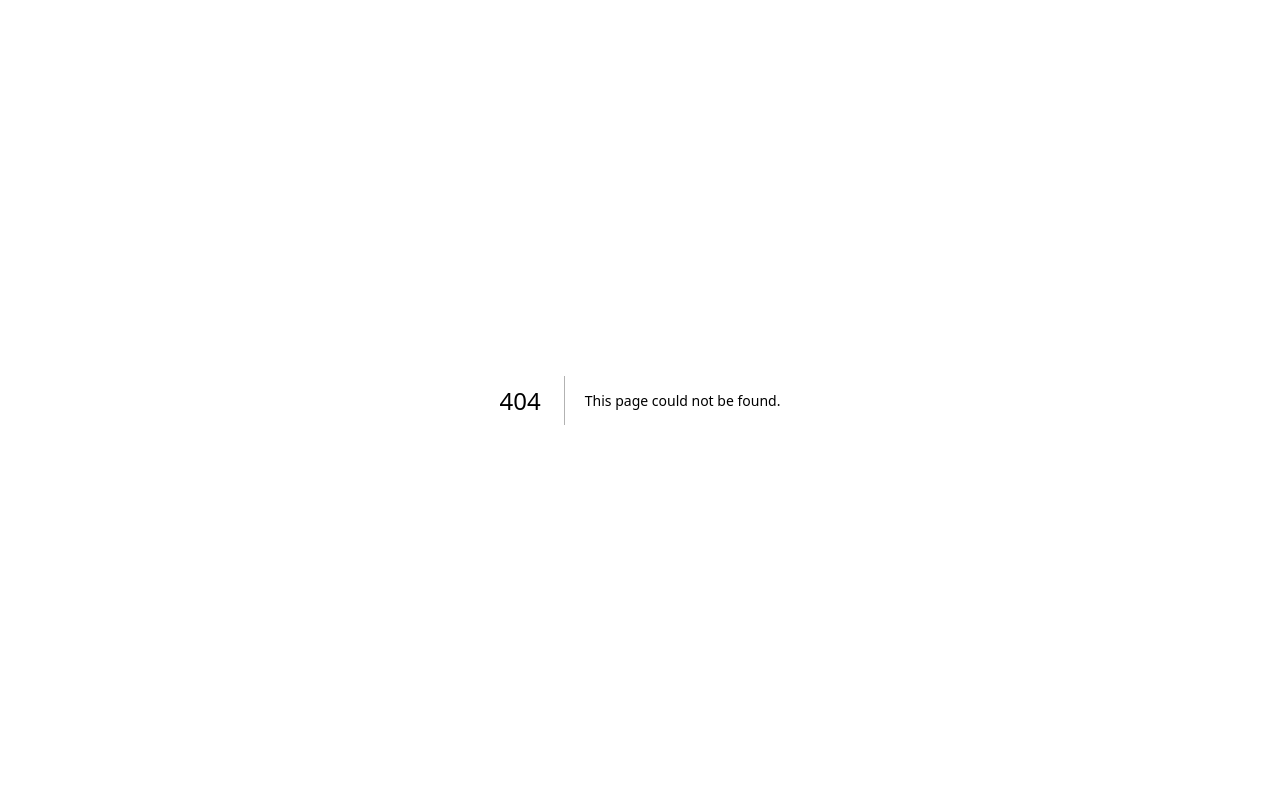
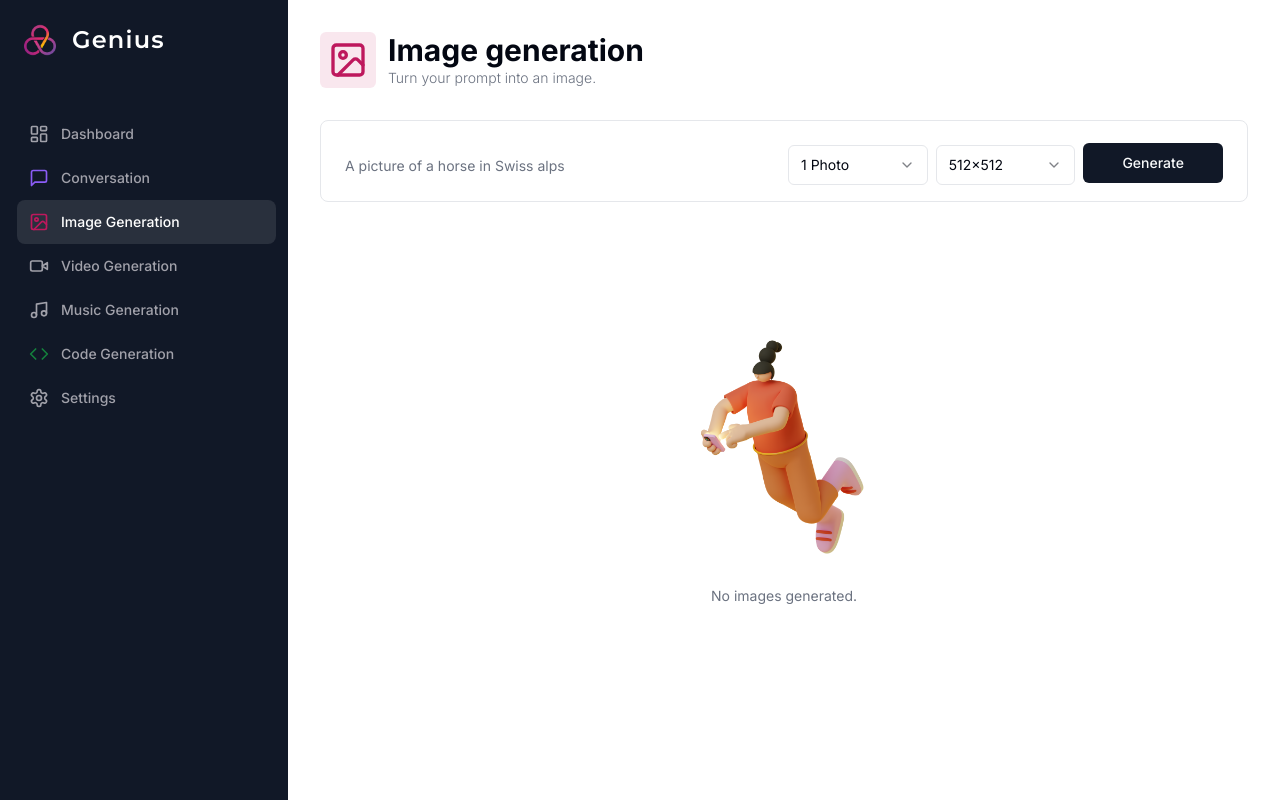
Before and after one commit to alexxtomas/all-ai, a Next.js app: page /image in a window 1280 px wide. Before the commit this address had no page. Built offline with nearby package versions, Linux system fonts and the light colour scheme.

Commit message:
feat: Create and integrate image page

```diff
--- /dev/null
+++ b/app/(dashboard)/(routes)/image/constants.ts
@@ -0,0 +1,37 @@
+export const AMOUNT_OPTIONS = [
+  {
+    value: '1',
+    label: '1 Photo'
+  },
+  {
+    value: '2',
+    label: '2 Photos'
+  },
+  {
+    value: '3',
+    label: '3 Photos'
+  },
+  {
+    value: '4',
+    label: '4 Photos'
+  },
+  {
+    value: '5',
+    label: '5 Photos'
+  }
+]
+
+export const RESOLUTION_OPTIONS = [
+  {
+    value: '256x256',
+    label: '256x256'
+  },
+  {
+    value: '512x512',
+    label: '512x512'
+  },
+  {
+    value: '1024x1024',
+    label: '1024x1024'
+  }
+]
--- /dev/null
+++ b/app/(dashboard)/(routes)/image/page.tsx
@@ -0,0 +1,196 @@
+'use client'
+
+import Heading from '@/components/heading'
+import { Form, FormControl, FormField, FormItem, FormLabel } from '@/components/ui/form'
+import { Download, ImageIcon } from 'lucide-react'
+import { useForm } from 'react-hook-form'
+import { valibotResolver } from '@hookform/resolvers/valibot'
+import { Input } from '@/components/ui/input'
+import { Button } from '@/components/ui/button'
+import { useRouter } from 'next/navigation'
+import { useState } from 'react'
+import Empty from '@/components/empty'
+import Loader from '@/components/loader'
+import { cn } from '@/lib/utils'
+import { imageFormSchema, ImageFormType } from './schema'
+import { sendImageQuery } from '@/services/api/image'
+import {
+  Select,
+  SelectContent,
+  SelectItem,
+  SelectTrigger,
+  SelectValue
+} from '@/components/ui/select'
+import { AMOUNT_OPTIONS, RESOLUTION_OPTIONS } from './constants'
+import { Card, CardFooter } from '@/components/ui/card'
+import Image from 'next/image'
+import Link from 'next/link'
+
+export default function ImagePage() {
+  const router = useRouter()
+  const [images, setImages] = useState<string[]>([])
+  const form = useForm<ImageFormType>({
+    resolver: valibotResolver(imageFormSchema),
+    defaultValues: {
+      prompt: '',
+      amount: '1',
+      resolution: '512x512'
+    }
+  })
+
+  const isLoading = form.formState.isSubmitting
+  const noImages = images.length === 0 && !isLoading
+
+  const onSubmit = async (values: ImageFormType) => {
+    try {
+      setImages([])
+      const response = await sendImageQuery({ values })
+      console.log(response)
+
+      const urls = response.map((image: { url: string }) => image.url)
+
+      setImages(urls)
+      form.reset()
+    } catch (err) {
+      // Open Pro Modal
+      console.error(err)
+    } finally {
+      router.refresh()
+    }
+  }
+
+  return (
+    <section>
+      <Heading
+        title='Image generation'
+        description='Turn your prompt into an image.'
+        icon={ImageIcon}
+        iconColor='text-pink-700'
+        bgColor='bg-pink-700/10'
+      />
+      <div className='px-4 lg:px-8'>
+        <div>
+          <Form {...form}>
+            <form
+              onSubmit={form.handleSubmit(onSubmit)}
+              className='rounded-lg border w-full p-4 px-3 md:px-6 focus-within:shadow-sm grid grid-cols-12 gap-2 relative items-center'
+            >
+              <FormField
+                name='prompt'
+                render={({ field }) => (
+                  <FormItem className='col-span-12 lg:col-span-6'>
+                    <FormLabel className='hidden'>Have a conversation with the AI.</FormLabel>
+                    <FormControl className='m-0 p-0'>
+                      <Input
+                        className='border-0 outline-none focus-visible:ring-0 focus-visible:ring-transparent'
+                        disabled={isLoading}
+                        placeholder='A picture of a horse in Swiss alps'
+                        {...field}
+                      />
+                    </FormControl>
+                  </FormItem>
+                )}
+              />
+              <FormField
+                control={form.control}
+                name='amount'
+                render={({ field }) => (
+                  <FormItem className='col-span-12 lg:col-span-2'>
+                    <FormLabel className='hidden'>Select amount of pictures to generate</FormLabel>
+                    <Select
+                      disabled={isLoading}
+                      onValueChange={field.onChange}
+                      value={field.value}
+                      defaultValue={field.value}
+                    >
+                      <FormControl>
+                        <SelectTrigger>
+                          <SelectValue defaultValue={field.value} />
+                        </SelectTrigger>
+                      </FormControl>
+                      <SelectContent>
+                        {AMOUNT_OPTIONS.map((option) => {
+                          return (
+                            <SelectItem key={option.value} value={option.value}>
+                              {option.label}
+                            </SelectItem>
+                          )
+                        })}
+                      </SelectContent>
+                    </Select>
+                  </FormItem>
+                )}
+              />
+              <FormField
+                control={form.control}
+                name='resolution'
+                render={({ field }) => (
+                  <FormItem className='col-span-12 lg:col-span-2'>
+                    <FormLabel className='hidden'>Select the resolution of the pictures</FormLabel>
+                    <Select
+                      disabled={isLoading}
+                      onValueChange={field.onChange}
+                      value={field.value}
+                      defaultValue={field.value}
+                    >
+                      <FormControl>
+                        <SelectTrigger>
+                          <SelectValue defaultValue={field.value} />
+                        </SelectTrigger>
+                      </FormControl>
+                      <SelectContent>
+                        {RESOLUTION_OPTIONS.map((option) => {
+                          return (
+                            <SelectItem key={option.value} value={option.value}>
+                              {option.label}
+                            </SelectItem>
+                          )
+                        })}
+                      </SelectContent>
+                    </Select>
+                  </FormItem>
+                )}
+              />
+              <Button
+                type='submit'
+                className='col-span-12 lg:col-span-2 w-full lg:mt-1'
+                disabled={isLoading}
+              >
+                Generate
+              </Button>
+            </form>
+          </Form>
+        </div>
+        <div className='space-y-4 mt-4'>
+          {isLoading && (
+            <div className='p-20'>
+              <Loader />
+            </div>
+          )}
+          {noImages && <Empty label='No images generated.' />}
+          <ul className='grid grid-cols-1 md:grid-cols-2 lg:grid-cols-3 xl:grid-cols-4 gap-4 mt-8 '>
+            {images.map((src) => {
+              return (
+                <li key={src}>
+                  <Card className='rounded-lg overflow-hidden'>
+                    <div className='relative aspect-square'>
+                      <Image src={src} fill alt='Image generated with AI.' />
+                    </div>
+                    <CardFooter className='p-2'>
+                      <Button asChild variant={'secondary'} className='w-full'>
+                        <Link href={src} target='_blank' rel='noopener noreferrer'>
+                          <Download className='h-4 w-4 mr-2' />
+                          Download
+                        </Link>
+                      </Button>
+                    </CardFooter>
+                  </Card>
+                </li>
+              )
+            })}
+          </ul>
+        </div>
+      </div>
+    </section>
+  )
+}
--- /dev/null
+++ b/app/(dashboard)/(routes)/image/schema.ts
@@ -0,0 +1,9 @@
+import { object, string, minLength, type Input } from 'valibot'
+
+export const imageFormSchema = object({
+  prompt: string([minLength(1, 'Image prompt is required.')]),
+  amount: string([minLength(1, 'Amount is required.')]),
+  resolution: string([minLength(1, 'Resolution is required.')])
+})
+
+export type ImageFormType = Input<typeof imageFormSchema>
--- /dev/null
+++ b/app/api/image/route.ts
@@ -0,0 +1,67 @@
+import ApiError from '@/entities/api_error'
+import { auth } from '@clerk/nextjs'
+import { NextResponse } from 'next/server'
+import { Configuration, OpenAIApi } from 'openai'
+
+const configuration = new Configuration({
+  apiKey: process.env.OPENAI_API_KEY
+})
+
+const openai = new OpenAIApi(configuration)
+
+function validation({
+  userId,
+  configuration,
+  prompt,
+  amount,
+  resolution
+}: {
+  userId: string | null
+  configuration: Configuration
+  prompt: string
+  amount: number
+  resolution: string
+}) {
+  if (!userId) {
+    throw new ApiError({ message: 'Unauthorized', status: 401 })
+  }
+
+  if (!configuration.apiKey) {
+    throw new ApiError({ message: 'OpenAI API key not configured', status: 500 })
+  }
+  if (!prompt) {
+    throw new ApiError({ message: '"prompt" is required', status: 400 })
+  }
+  if (!amount) {
+    throw new ApiError({ message: '"amount" is required', status: 400 })
+  }
+  if (!resolution) {
+    throw new ApiError({ message: '"resolution" is required', status: 400 })
+  }
+}
+
+export async function POST(req: Request) {
+  try {
+    const { userId } = auth()
+    const body = await req.json()
+    const { prompt, amount, resolution } = body
+
+    try {
+      validation({ userId, configuration, prompt, amount, resolution })
+    } catch (err) {
+      const _err = err as ApiError
+      return new NextResponse(_err.message, { status: _err.status })
+    }
+
+    const response = await openai.createImage({
+      prompt,
+      n: parseInt(amount, 10),
+      size: resolution
+    })
+
+    return NextResponse.json(response.data.data)
+  } catch (err) {
+    console.log('[IMAGE_ERROR]:', err)
+    return new NextResponse('Internal Server Error', { status: 500 })
+  }
+}
--- /dev/null
+++ b/services/api/image.ts
@@ -0,0 +1,18 @@
+import { ImageFormType } from '@/app/(dashboard)/(routes)/image/schema'
+
+export async function sendImageQuery({ values }: { values: ImageFormType }) {
+  try {
+    const response = await fetch('/api/image', {
+      method: 'POST',
+      body: JSON.stringify(values)
+    })
+
+    if (!response.ok) {
+      throw new Error('Error sending message')
+    }
+
+    return response.json()
+  } catch (err) {
+    console.log(err)
+  }
+}
```
